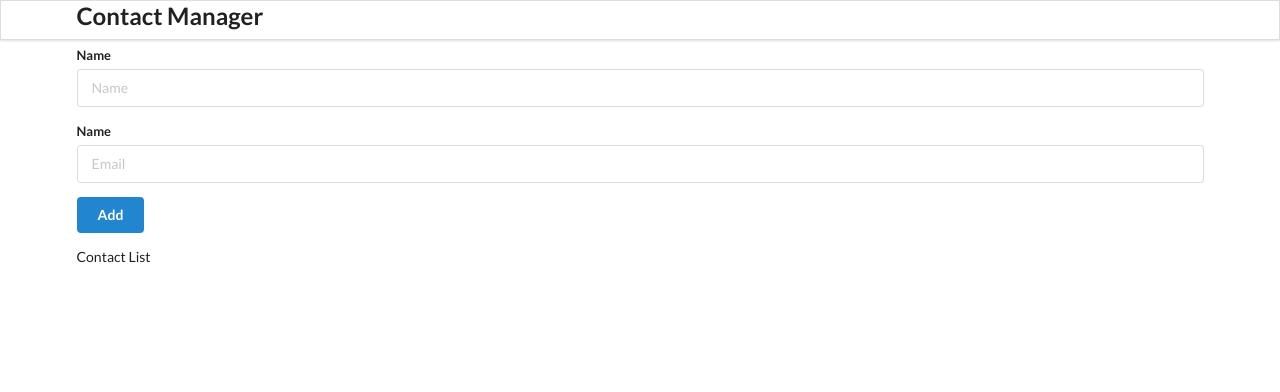
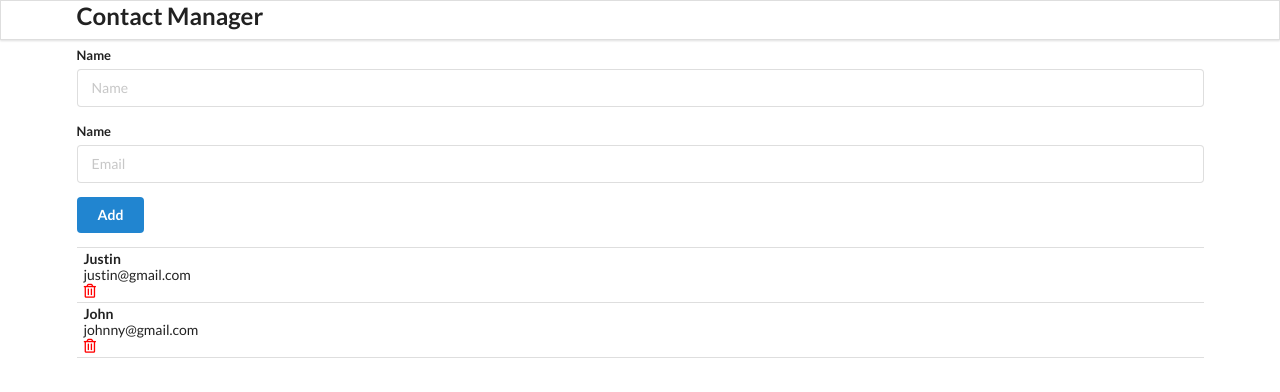
Before and after one commit to jusmccar/ContactManager, a React (Create React App) app: page / in a window 1280 px wide. Shown: the top 392 px of the page. Built offline with nearby package versions, Linux system fonts and the light colour scheme.

Commit message:
Add initial contact list Add in-line style

```diff
--- a/src/components/App.js
+++ b/src/components/App.js
@@ -5,11 +5,24 @@
 import ContactList from "./ContactList";
 
 function App() {
+  const contacts = [
+    {
+      id: "1",
+      name: "Justin",
+      email: "justin@gmail.com"
+    },
+    {
+      id: "2",
+      name: "John",
+      email: "johnny@gmail.com"
+    }
+  ];
+
   return (
     <div className="ui container">
       <Header />
       <AddContact />
-      <ContactList />
+      <ContactList contacts={contacts}/>
     </div>
   );
 }
--- a/src/components/ContactCard.js
+++ b/src/components/ContactCard.js
@@ -0,0 +1,17 @@
+import React from "react";
+
+const ContactCard = (props) => {
+    const {id, name, email} = props.contact;
+
+    return (
+        <div className="item">
+            <div className="content">
+                <div className="header">{name}</div>
+                <div>{email}</div>
+            </div>
+            <i className="trash alternate outline icon" style={{ color:"red", marginTop:"7px" }}></i>
+        </div>
+    );
+};
+
+export default ContactCard;
--- a/src/components/ContactList.js
+++ b/src/components/ContactList.js
@@ -1,8 +1,17 @@
 import React from "react";
+import ContactCard from "./ContactCard";
 
-const ContactList = () => {
+const ContactList = (props) => {
+    const renderContactList = props.contacts.map((contact) => {
+        return (
+            <ContactCard contact={contact}></ContactCard>
+        );
+    });
+
     return (
-        <div className="ui celled list">Contact List</div>
+        <div className="ui celled list">
+            {renderContactList}
+        </div>
     );
 };
 
```
